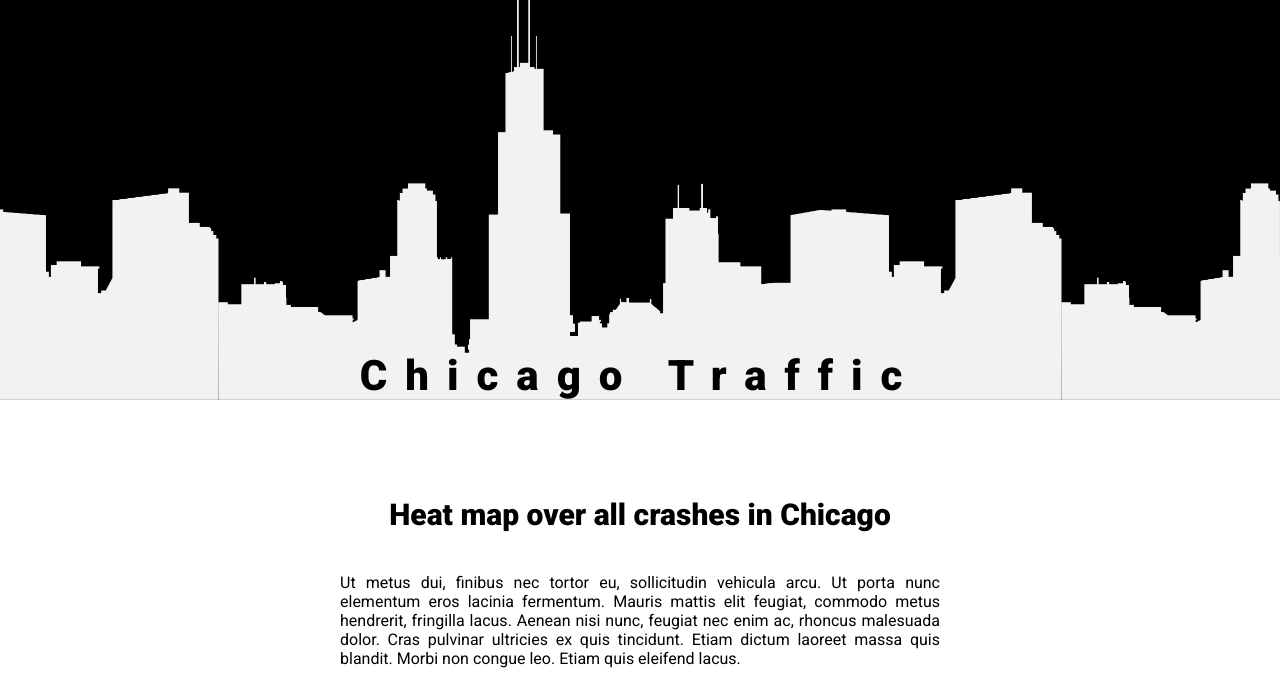
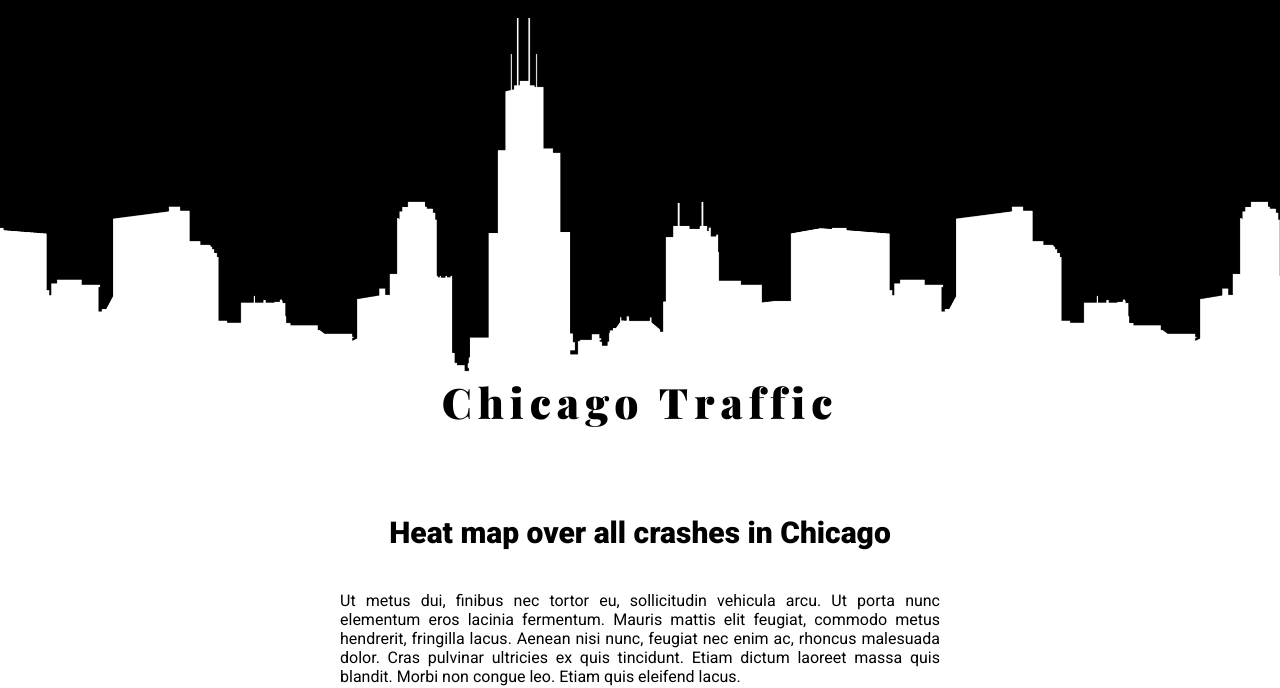
Before and after one commit to LilleIlle/soviz_project, a plain HTML site: page web/index.html in a window 1280 px wide. Shown: the top 688 px of the page. Drawn offline with nearby package versions, Linux system fonts and the light colour scheme; a script that the page names is missing.

Commit message:
Fix skyline image

```diff
--- a/web/css/styles.css
+++ b/web/css/styles.css
@@ -14,8 +14,7 @@ body {
 .skyline {
     height: 400px;
     width: 100%;
-    background-image: url("../assets/skyline.jpg");
-    -webkit-filter: invert(100%);
+    background-image: url("../assets/skyline.png");
     background-position: bottom;
     background-size: contain;
     display: flex;
@@ -25,9 +24,11 @@ body {
 }
 
 .skyline__title {
-    letter-spacing: 18px;
-    color: white;
-    margin-bottom: 0px;
+    font-family: 'Playfair Display', serif;
+    font-weight: 900;
+    letter-spacing: 6px;
+    color: black;
+    margin-bottom: -12px;
 }
 
 section {
--- a/web/index.html
+++ b/web/index.html
@@ -5,11 +5,13 @@
     <meta name="viewport"
           content="width=device-width, user-scalable=no, initial-scale=1.0, maximum-scale=1.0, minimum-scale=1.0">
     <meta http-equiv="X-UA-Compatible" content="ie=edge">
+    <link href="https://fonts.googleapis.com/css2?family=Playfair+Display:wght@900&display=swap" rel="stylesheet">
     <link href="https://fonts.googleapis.com/css2?family=Roboto:wght@400;700;900&display=swap" rel="stylesheet">
     <link rel="stylesheet" href="css/styles.css"/>
     <title>Chicago Traffic</title>
 </head>
 <body>
+<div style="width: 100%; height: 18px; background-color: black"></div>
 <div class="skyline">
     <h1 class="skyline__title">Chicago Traffic</h1>
 </div>
```
Also changed, not shown: web/assets/skyline.jpg (deleted), web/assets/skyline.png (added).
